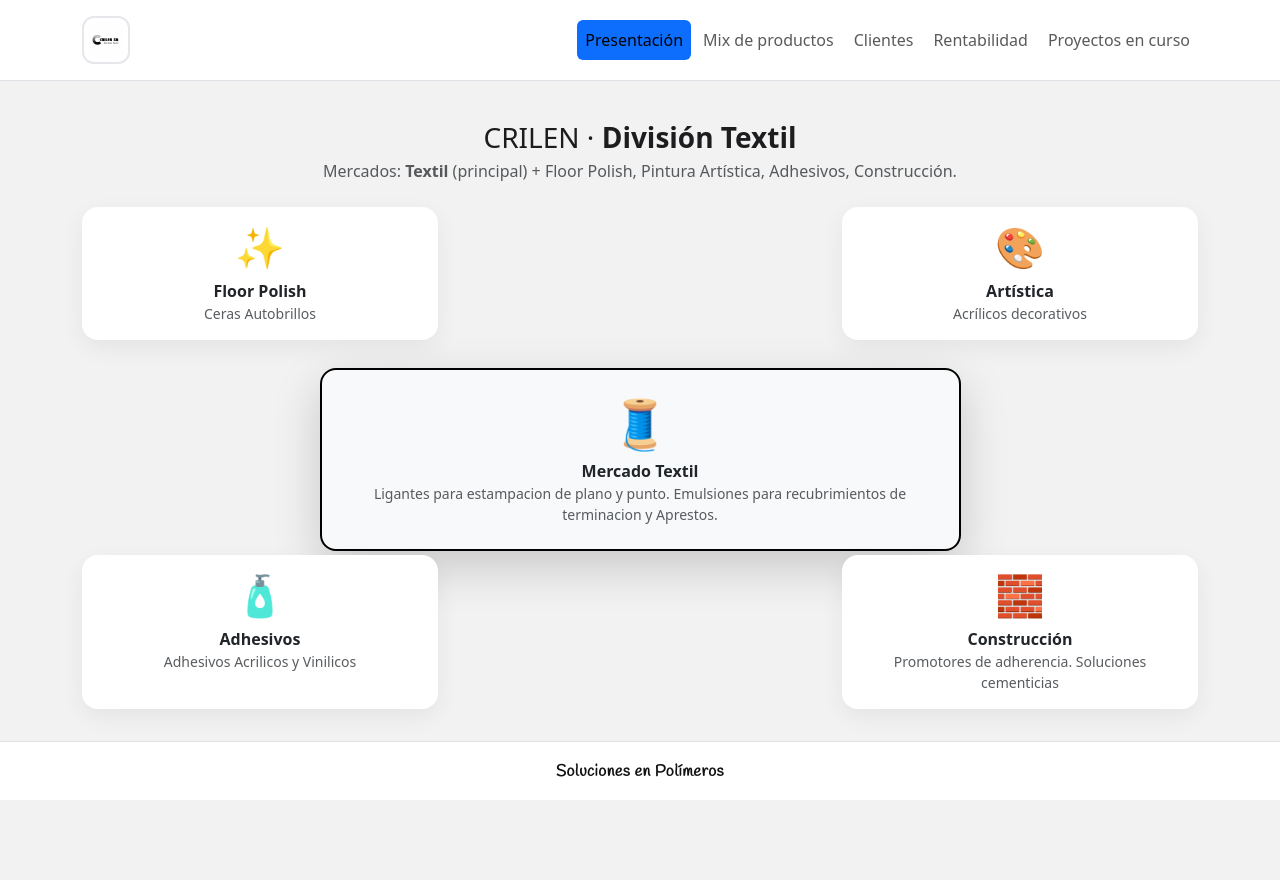
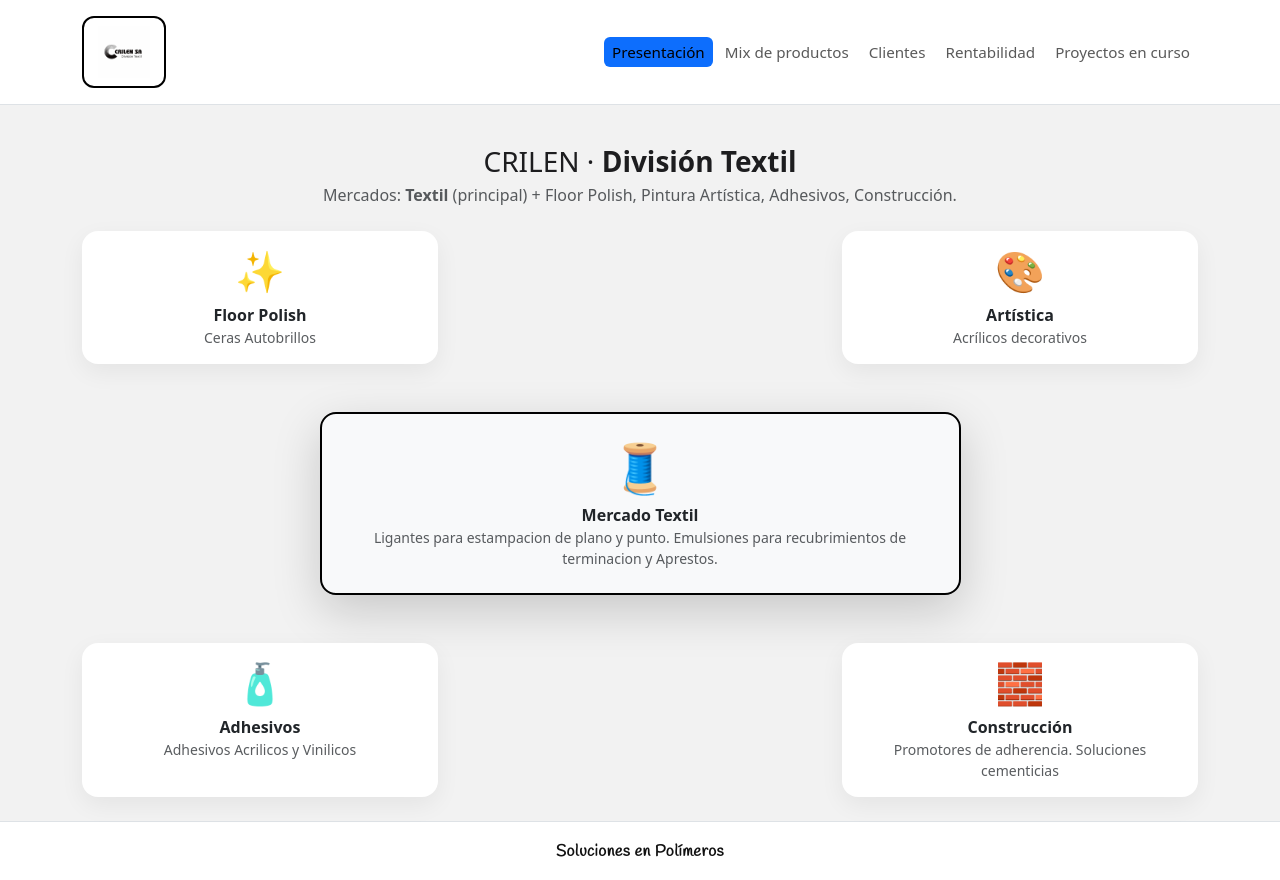
Before and after one commit to basiliomartinez/Crilen-Division-Textiles, a plain HTML site: page index.html in a window 1280 px wide. Before the commit the page ends 800 px from the top, so only its background shows below. Drawn offline with nearby package versions, Linux system fonts and the light colour scheme.

Commit message:
Agregue Css y Link

```diff
--- /dev/null
+++ b/css/style.css
@@ -0,0 +1,15 @@
+/* Navbar más angosta en desktop */
+@media (min-width: 768px){
+  .navbar .container{
+    padding-top: .25rem;   /* antes .75rem */
+    padding-bottom: .25rem;
+  }
+  .seal img{
+    height: 58px;          /* antes 72px */
+    padding: 6px 12px;     /* mantiene formato rectangular */
+  }
+  .navbar .nav-link{
+    padding: .25rem .75rem; /* menos alto en tabs */
+    font-size: .95rem;
+  }
+}
--- a/index.html
+++ b/index.html
@@ -8,6 +8,7 @@
   <link href="https://cdn.jsdelivr.net/npm/bootstrap@5.3.3/dist/css/bootstrap.min.css" rel="stylesheet" />
   <link href="https://cdn.jsdelivr.net/npm/bootstrap-icons@1.11.3/font/bootstrap-icons.css" rel="stylesheet" />
   <link href="https://fonts.googleapis.com/css2?family=Handlee&display=swap" rel="stylesheet">
+  <link rel="stylesheet" href="./css/style.css">
   <style>
     :root{
       --gris-perla:#f2f2f2; --gris:#6c757d; --negro:#111; --borde:#e5e7eb;
@@ -18,7 +19,21 @@
     footer{flex-shrink:0; background:var(--gris-perla); border-top:1px solid var(--borde);}
     .navbar{backdrop-filter:blur(6px)}
     .seal{display:flex; align-items:center; gap:.8rem}
-    .seal img{height:48px; width:auto; border:2px solid var(--borde); border-radius:12px; padding:4px; background:#fff}
+    /* Sello CRILEN en navbar: más grande y rectangular */
+.seal img{
+  height: 72px;          /* antes 48px */
+  padding: 8px 14px;     /* lo hace más “rectangular” */
+  border: 2px solid #000;
+  border-radius: 12px;
+  background: #fff;
+}
+
+/* Un poco más de alto de navbar en desktop */
+@media (min-width: 768px){
+  .navbar .container{ padding-top: .75rem; padding-bottom: .75rem; }
+}
+
+
     .seal small{display:block; margin-top:-4px; color:#333}
     .card{border:0; border-radius:1rem; box-shadow:0 8px 24px rgba(0,0,0,.06)}
     .kpi{font-weight:800; font-size:clamp(1.8rem, 2.2vw, 2.6rem)}
@@ -62,7 +77,7 @@
         <p class="text-muted mb-0">Mercados: <strong>Textil</strong> (principal) + Floor Polish, Pintura Artística, Adhesivos, Construcción.</p>
       </div>
       <!-- Fila superior: esquinas -->
-      <div class="row g-3 g-md-4 align-items-stretch">
+      <div class="row g-3 g-md-4 align-items-stretch mb-4">
         <div class="col-6 col-md-4">
           <div class="card h-100 p-3 text-center">
             <div class="display-6 mb-2">✨</div>
@@ -80,7 +95,7 @@
         </div>
       </div>
       <!-- Centro: Textil destacado -->
-      <div class="row g-3 g-md-4 justify-content-center my-1">
+      <div class="row g-3 g-md-4 justify-content-center my-4">
         <div class="col-11 col-md-7">
           <div class="card h-100 p-4 text-center shadow-lg" style="background:#f8f9fa; border:2px solid #000;">
             <div class="display-5 mb-2">🧵</div>
@@ -90,7 +105,7 @@
         </div>
       </div>
       <!-- Fila inferior: esquinas -->
-      <div class="row g-3 g-md-4 align-items-stretch">
+      <div class="row g-3 g-md-4 align-items-stretch mt-4">
         <div class="col-6 col-md-4">
           <div class="card h-100 p-3 text-center">
             <div class="display-6 mb-2">🧴</div>
@@ -249,14 +264,14 @@
               <tr>
                 <td>Texamar</td>
                 <td>ET962</td>
-                <td>Tela "no tejido" biodegradable para filtros, bolsas y macetas; objetivo compostable.</td>
+                <td>Tela "no tejido" biodegradable para filtros de automotores, bolsas no tejidas y macetas; objetivo: que sea un producto compostable.</td>
                 <td>Piloto fabricado + ensayo 40 kg. Buena mano; ajustes en curso. Solicitan 200 kg para tiraje y validar variables.</td>
                 <td class="text-end">10.000 kg</td>
                 <td class="text-end">1,50</td>
                 <td class="text-end">≈ 40%</td>
               </tr>
               <tr>
-                <td>Excelencia</td>
+                <td>Excelencia Quimica</td>
                 <td>EP238 LV</td>
                 <td>Acrílico decorativo. Alternativa a Acronal 1575 (BASF).</td>
                 <td>Homologación del primer lote. Si aprueba, entramos a cotización (posible compra en dic.).</td>
@@ -265,10 +280,10 @@
                 <td class="text-end">≈ 30%</td>
               </tr>
               <tr>
-                <td>Kekol</td>
+                <td>Kekol Adhesivos</td>
                 <td>EP312</td>
                 <td>Adhesivo para pegado de tableros.</td>
-                <td>Importan 20 t cada 45 días (H300 Harting). Nuevo piloto en preparación con ajustes tras análisis previo.</td>
+                <td>Importan de chile 20 t cada 45 días (H300 Harting). Nuevo piloto en preparación con ajustes tras análisis previo del primer piloto ensayado en el cliente.</td>
                 <td class="text-end">10.000 kg</td>
                 <td class="text-end">1,59</td>
                 <td class="text-end">≈ 35%</td>
@@ -285,7 +300,7 @@
             </tbody>
           </table>
         </div>
-        <p class="small text-muted mb-0">Uso interno / entrevista: datos confidenciales.</p>
+        <p class="small text-muted mb-0">Uso: datos confidenciales.</p>
       </div>
     </section>
   </main>
```
